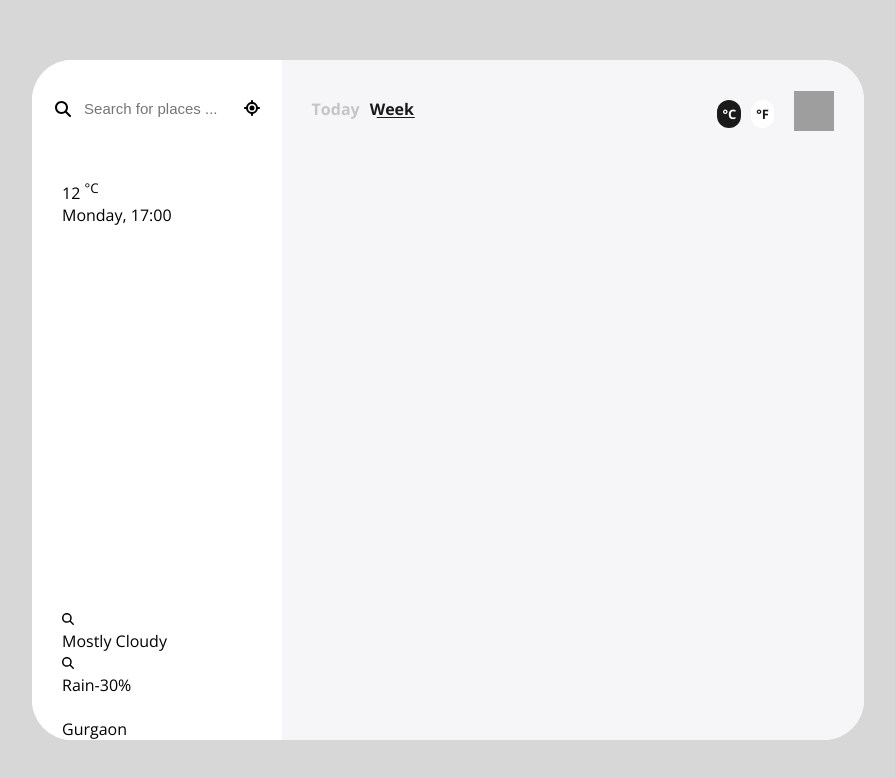
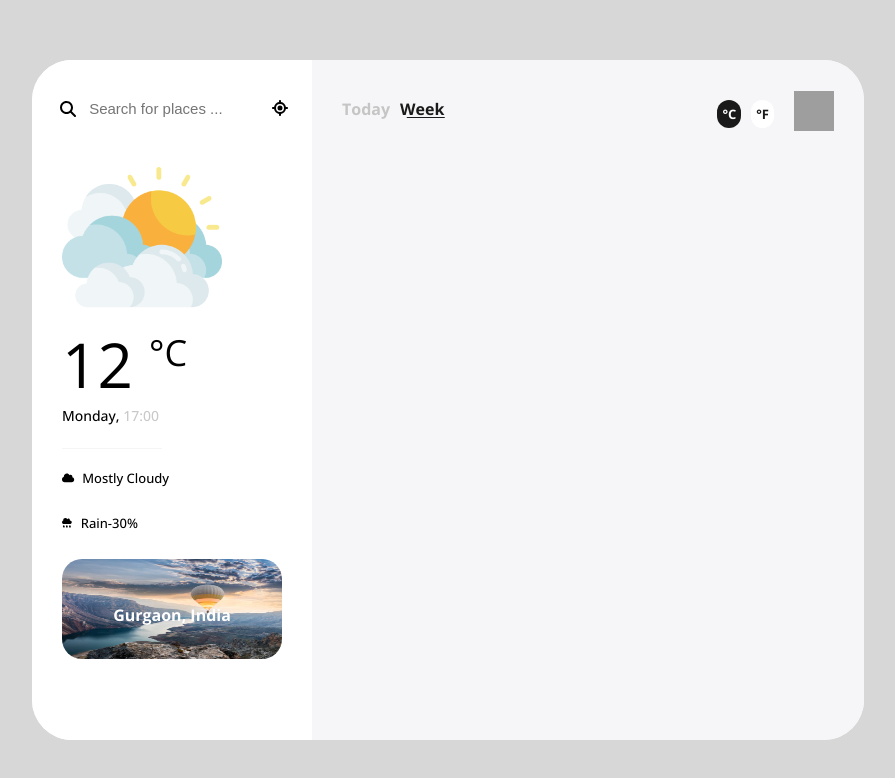
Before and after one commit to vishwajeet161/Angular-basic-projects, an Angular app in the folder weather-app/: page / in a window 1280 px wide. Shown: the top 778 px of the page, without its empty margins (192-1087 px from the left). Built offline with nearby package versions, Linux system fonts and the light colour scheme; grey boxes are pictures that could not be loaded.

Commit message:
completed the front-end part of the left-container

```diff
--- a/weather-app/src/app/left-container/left-container.component.html
+++ b/weather-app/src/app/left-container/left-container.component.html
@@ -6,23 +6,23 @@
     </div>
     <div class="left-container-content-box">
         <div class="left-container-temp-data">
-            <div class="left-container-temp-img"><img src="" alt=""></div>
+            <div class="left-container-temp-img"><img src="./../../../assets/cloudy &Sunny.png" alt=""></div>
             <div class="left-container-temp-value">12 <sup>°C</sup></div>
-            <div class="left-container-day-time">Monday, 17:00</div>
+            <div class="left-container-day-time">Monday, <span>17:00</span></div>
         </div>
         <div class="dividing-line"></div>
         <div class="left-container-other-details">
             <div class="left-container-temp-summary">
-                <div class="left-container-temp-summary-phrase-img"><fa-icon class="fa-xs" [icon]="faMagnifyingGlass"></fa-icon></div>
+                <div class="left-container-temp-summary-phrase-img"><fa-icon class="fa-xs" [icon]="faCloud"></fa-icon></div>
                 <div class="left-container-temp-summary-value">Mostly Cloudy</div>
             </div>
             <div class="left-container-rain-stats">
-                <div class="left-container-rain-stats-img"><fa-icon class="fa-xs" [icon]="faMagnifyingGlass"></fa-icon></div>
+                <div class="left-container-rain-stats-img"><fa-icon class="fa-xs" [icon]="faCloudRain"></fa-icon></div>
                 <div class="left-container-rain-stats-value">Rain-30%</div>
             </div>
             <div class="left-container-location-details">
-                <div class="left-container-location-img"><img src="" alt=""></div>
-                <div class="left-container-location-name">Gurgaon</div>
+                <div class="left-container-location-img"><img src="./../../../assets/place.jpg" alt=""></div>
+                <div class="left-container-location-name">Gurgaon, India</div>
             </div>
 
         </div>
--- a/weather-app/src/app/left-container/left-container.component.scss
+++ b/weather-app/src/app/left-container/left-container.component.scss
@@ -66,9 +66,94 @@
     flex-direction: column;
 }
 
+
+.left-container-temp-img{
+    flex: 2;
+
+}
+
+.left-container-temp-img img{
+    width: 160px;
+    height: 160px;
+}
+
+.left-container-temp-value{
+    flex: 1;
+    font-size: 62px;
+    font-weight: normal;
+}
+.left-container-temp-value sup{
+    position: relative;
+    margin-top: 3px;
+    font-size: 36px;
+}
+
+.left-container-day-time{
+    flex: 1;
+    font-weight: 500;
+    color: black;
+    font-size: 14px;
+}
+.left-container-day-time span{
+    color: #c9c9c9;
+}
+
+//CSS for dividing line
+.dividing-line{
+    height: 1px;
+    width: 100px;
+    background-color: #f5f5f5;
+    margin-top: 20px;
+    margin-bottom: 20px;
+}
+
 /* Temperature Details: Summary Phrase, Rain value, Location Image and Location Details */
-.left-container-other-data {
+.left-container-other-details {
     flex: 1;
     display: flex;
     flex-direction: column;
+
 }
+
+.left-container-temp-summary{
+    flex: 1;
+    display: flex;
+    flex-direction: row;
+    font-size: small;
+    font-weight: 500;
+}
+.left-container-temp-summary-phrase-img{
+    margin-right: 8px;
+}
+
+.left-container-rain-stats{
+    flex: 1;
+    display: flex;
+    flex-direction: row;
+    font-size: small;
+    font-weight: 500;
+}
+.left-container-rain-stats-img{
+    margin-right: 9px;
+}
+
+.left-container-location-details{
+    flex: 4;
+    text-align: center;
+}
+
+.left-container-location-img{
+    margin-bottom: 30px;
+}
+.left-container-location-img img{
+    width: 220px;
+    height: 100px;
+    border-radius: 20px;
+}
+
+.left-container-location-name{
+    margin-top: -90px;
+    font-size: medium;
+    font-weight: bold;
+    color: #ffffff;
+}
--- a/weather-app/src/app/left-container/left-container.component.ts
+++ b/weather-app/src/app/left-container/left-container.component.ts
@@ -2,6 +2,11 @@ import { Component } from '@angular/core';
 import { FontAwesomeModule } from '@fortawesome/angular-fontawesome';
 import { faMagnifyingGlass } from '@fortawesome/free-solid-svg-icons';
 import { faLocation } from '@fortawesome/free-solid-svg-icons';
+import { faCloud } from '@fortawesome/free-solid-svg-icons';
+import { faCloudRain } from '@fortawesome/free-solid-svg-icons';
+
+
+
 @Component({
   selector: 'app-left-container',
   imports: [FontAwesomeModule],
@@ -14,4 +19,8 @@ export class LeftContainerComponent {
   //Variables for left-nav-bar search icons
   faMagnifyingGlass:any = faMagnifyingGlass;
   faLocation:any = faLocation;
+
+  //Variables for temperature summary icons
+  faCloud:any = faCloud;
+  faCloudRain:any = faCloudRain;
 }
```
Also changed, not shown: weather-app/public/assets/place.jpg (added).
